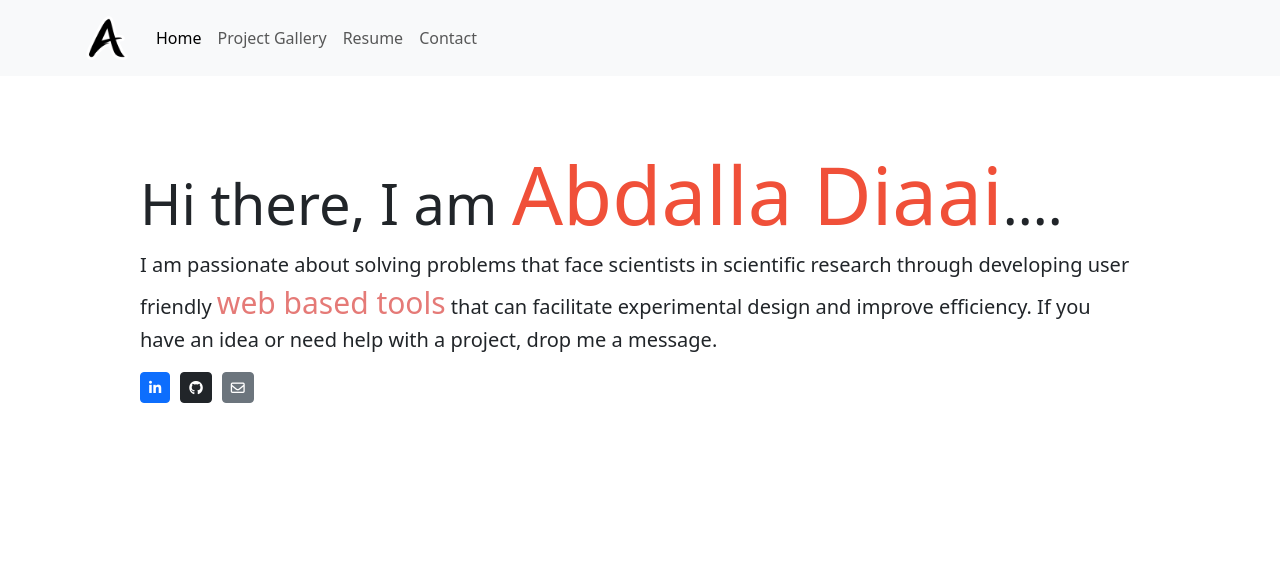
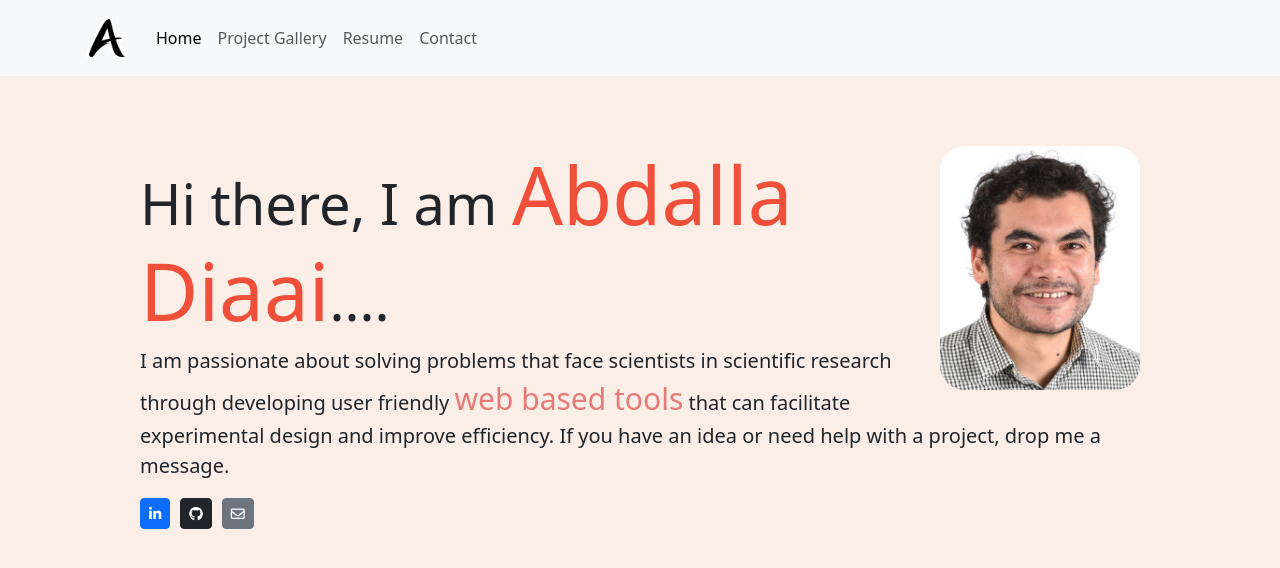
Before and after one commit to abdalla-diaai/my-portfolio, a React (Vite) app: page / in a window 1280 px wide. Shown: the top 568 px of the page. Built offline with nearby package versions, Linux system fonts and the light colour scheme.

Commit message:
added some styles and profile photo.

```diff
--- a/public/index.css
+++ b/public/index.css
@@ -1,3 +1,6 @@
+html, body {
+    background-color: red;
+}
 :root {
   font-family: Inter, system-ui, Avenir, Helvetica, Arial, sans-serif;
   line-height: 1.5;
--- a/src/App.jsx
+++ b/src/App.jsx
@@ -5,6 +5,7 @@ import Header from "./components/Header";
 import Home from "./components/pages/Home";
 import Resume from "./components/pages/Resume";
 import ProjectGallery from "./components/pages/ProjectGallery";
+import "./components/pages/styles.css"
 
 export default function App() {
   return (
--- a/src/components/pages/Contact.jsx
+++ b/src/components/pages/Contact.jsx
@@ -2,7 +2,6 @@ import React, { useState } from "react";
 import Container from "react-bootstrap/Container";
 import Modal from "react-modal";
 import Footer from "../Footer";
-
 import "./styles.css";
 
 export default function Contact() {
@@ -91,7 +90,7 @@ export default function Contact() {
       </form>
       <Modal isOpen={open} id="modal-box">
         <div className="modal-body">
-          <h3>Message Sent Successfully!</h3>
+          <h3>I will read your message carefully and get back to you within 48 hours.</h3>
         </div>
         <button className="btn btn-dark btn-sm home-btn" onClick={handleClose}>
           Close
--- a/src/components/pages/Home.jsx
+++ b/src/components/pages/Home.jsx
@@ -1,18 +1,23 @@
 import React from "react";
 import Container from "react-bootstrap/Container";
+import headshot from "../../assets/headshot.jpg";
 import "./styles.css";
 
 export default function Home() {
   return (
-    <Container id="home">
+    <div id="home" className="container">
+      <div id="img-section" className="col-sm-12">
+        <img id="headshot-img" src={headshot} alt="" />
+      </div>
       <h1 className="display-4">
         Hi there, I am <strong>Abdalla Diaai</strong>....
       </h1>
       <p className="lead">
         I am passionate about solving problems that face scientists in
         scientific research through developing user friendly{" "}
-        <b>web based tools</b> that can facilitate experimental design and improve
-        efficiency. If you have an idea or need help with a project, drop me a message.
+        <b>web based tools</b> that can facilitate experimental design and
+        improve efficiency. If you have an idea or need help with a project,
+        drop me a message.
       </p>
       <p className="lead">
         <a
@@ -37,6 +42,6 @@ export default function Home() {
           <i className="fa-regular fa-envelope"></i>
         </a>
       </p>
-    </Container>
+    </div>
   );
 }
--- a/src/components/pages/Project.jsx
+++ b/src/components/pages/Project.jsx
@@ -1,4 +1,5 @@
 import React from "react";
+import "./styles.css";
 
 export default function Project(props) {
   return (
--- a/src/components/pages/Resume.jsx
+++ b/src/components/pages/Resume.jsx
@@ -2,12 +2,13 @@ import React from "react";
 import PDFViewer from "../PDFViewer";
 import resume from "../../assets/myResume.pdf";
 import Footer from "../Footer";
+import "./styles.css";
 
 export default function Resume() {
   return (
     <div id="resume" className="container">
-      <PDFViewer pdf={resume} options={{ workerSrc: "/pdf.worker.js" }} />
-      <Footer />
+        <PDFViewer pdf={resume} options={{ workerSrc: "/pdf.worker.js" }} />
+        <Footer />
     </div>
   );
 }
--- a/src/components/pages/styles.css
+++ b/src/components/pages/styles.css
@@ -1,3 +1,6 @@
+html, body {
+    background-color: #faeee7 !important;
+}
 .logo-icon {
   width: 50px;
   height: 50px;
@@ -12,13 +15,31 @@
 .home-btn {
   margin-inline-end: 10px;
 }
-
+#home {
+    flex-direction: row;
+}
+#headshot-img {
+    width: 20%;
+    float: right;
+    border-radius: 25px;
+}
 #project-heading {
     text-align: center;
+    color: #33272a;
 }
 .card {
   padding: 20px;
   margin-block-end: 20px;
+  background-color: #fffffe !important;
+}
+
+.card-title {
+    color: #33272a !important;
+}
+
+.card-text {
+    color: #33272a;
+
 }
 
 .project-image {
@@ -75,7 +96,3 @@ b {
   height: min-content;
   inset: 300px !important;
 }
-
-a {
-  color: #078080;
-}
```
Also changed, not shown: src/assets/headshot.jpg (added).
